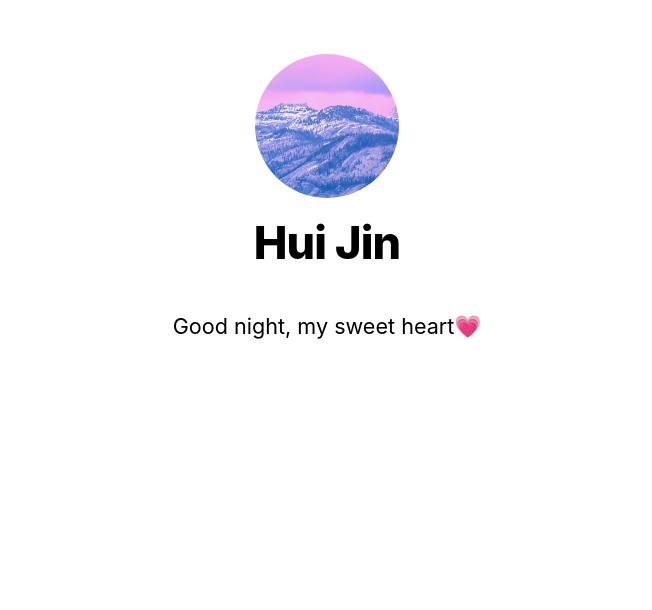
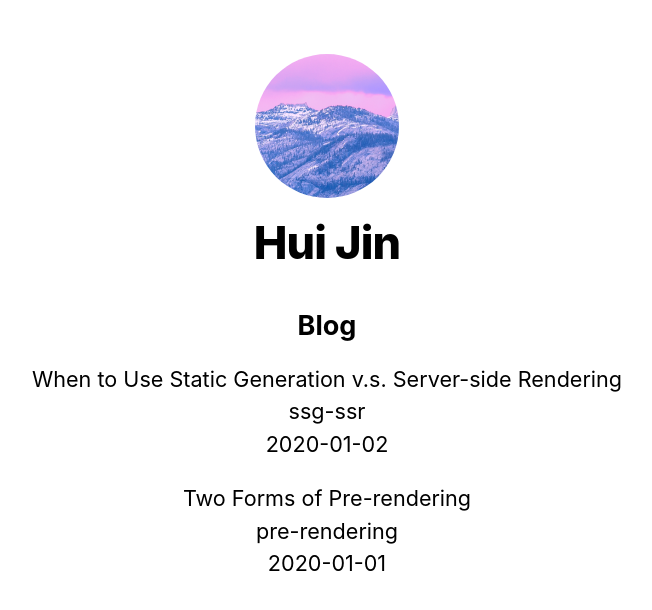
Before and after one commit to whisperrrr/nextjs-blog, a Next.js app: page / in a window 1280 px wide. Shown: the top 610 px of the page, without its empty margins (313-965 px from the left). Built offline with nearby package versions, Linux system fonts and the light colour scheme.

Commit message:
[Hui][learn] - pre-rendering and data fetching.

```diff
--- /dev/null
+++ b/lib/post.js
@@ -0,0 +1,36 @@
+import fs from 'fs';
+import path from 'path';
+import matter from 'gray-matter';
+
+const postsDirectory = path.join(process.cwd(),'posts');
+
+export function getSortedPostsData() {
+    // Get file names under /posts
+    const fileNames = fs.readdirSync(postsDirectory)
+    const allPostsData = fileNames.map(fileName => {
+        // Remove ".md" from file name to get id
+        const id = fileName.replace(/\.md$/, '')
+
+        // Read markdown file as string
+        const fullPath = path.join(postsDirectory, fileName)
+        const fileContents = fs.readFileSync(fullPath, 'utf8')
+
+        // Use gray-matter to parse the post metadata section
+        const matterResult = matter(fileContents)
+
+        // Combine the data with the id
+        return {
+            id,
+            ...matterResult.data
+        }
+    })
+
+    // Sort posts by date
+    return allPostsData.sort((a, b) => {
+        if (a.date < b.date) {
+            return 1
+        } else {
+            return -1
+        }
+    })
+}
--- a/package.json
+++ b/package.json
@@ -8,6 +8,7 @@
     "start": "next start"
   },
   "dependencies": {
+    "gray-matter": "^4.0.2",
     "next": "^10.0.0",
     "react": "17.0.1",
     "react-dom": "17.0.1"
--- a/pages/index.js
+++ b/pages/index.js
@@ -2,16 +2,37 @@
 import Layout, { siteTitle } from '../components/layout'
 import utilStyles from '../styles/utils.module.css'
 import React from "react";
+import { getSortedPostsData } from '../lib/post'
 
-export default function Home() {
+export async function getStaticProps() {
+    const allPostsData = getSortedPostsData()
+    return {
+        props: {
+            allPostsData
+        }
+    }
+}
+
+export default function Home({ allPostsData }) {
   return (
       <Layout home>
         <Head>
           <title>{siteTitle}</title>
         </Head>
-        <section className={utilStyles.headingMd}>
-          <p>Good night, my sweet heart💗</p>
-        </section>
+          <section className={`${utilStyles.headingMd} ${utilStyles.padding1px}`}>
+              <h2 className={utilStyles.headingLg}>Blog</h2>
+              <ul className={utilStyles.list}>
+                  {allPostsData.map(({ id, date, title }) => (
+                      <li className={utilStyles.listItem} key={id}>
+                          {title}
+                          <br />
+                          {id}
+                          <br />
+                          {date}
+                      </li>
+                  ))}
+              </ul>
+          </section>
       </Layout>
   )
 }
--- /dev/null
+++ b/posts/pre-rendering.md
@@ -0,0 +1,11 @@
+---
+title: 'Two Forms of Pre-rendering'
+date: '2020-01-01'
+---
+
+Next.js has two forms of pre-rendering: **Static Generation** and **Server-side Rendering**. The difference is in **when** it generates the HTML for a page.
+
+- **Static Generation** is the pre-rendering method that generates the HTML at **build time**. The pre-rendered HTML is then _reused_ on each request.
+- **Server-side Rendering** is the pre-rendering method that generates the HTML on **each request**.
+
+Importantly, Next.js lets you **choose** which pre-rendering form to use for each page. You can create a "hybrid" Next.js app by using Static Generation for most pages and using Server-side Rendering for others.
--- /dev/null
+++ b/posts/ssg-ssr.md
@@ -0,0 +1,19 @@
+---
+title: 'When to Use Static Generation v.s. Server-side Rendering'
+date: '2020-01-02'
+---
+
+We recommend using **Static Generation** (with and without data) whenever possible because your page can be built once and served by CDN, which makes it much faster than having a server render the page on every request.
+
+You can use Static Generation for many types of pages, including:
+
+- Marketing pages
+- Blog posts
+- E-commerce product listings
+- Help and documentation
+
+You should ask yourself: "Can I pre-render this page **ahead** of a user's request?" If the answer is yes, then you should choose Static Generation.
+
+On the other hand, Static Generation is **not** a good idea if you cannot pre-render a page ahead of a user's request. Maybe your page shows frequently updated data, and the page content changes on every request.
+
+In that case, you can use **Server-Side Rendering**. It will be slower, but the pre-rendered page will always be up-to-date. Or you can skip pre-rendering and use client-side JavaScript to populate data.
```
Also changed, not shown: 1 other file (tests, documents, lock files or other folders).
